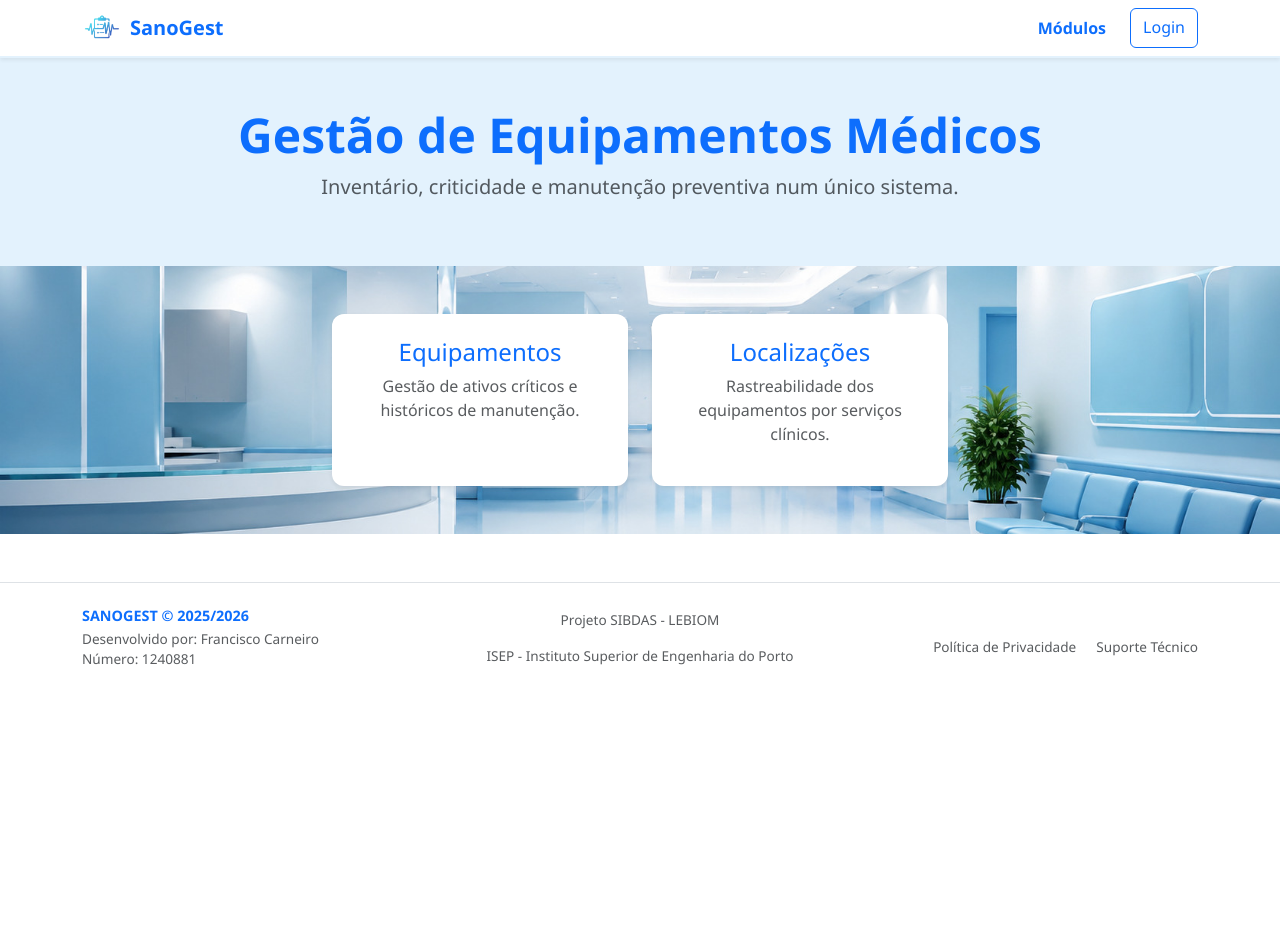
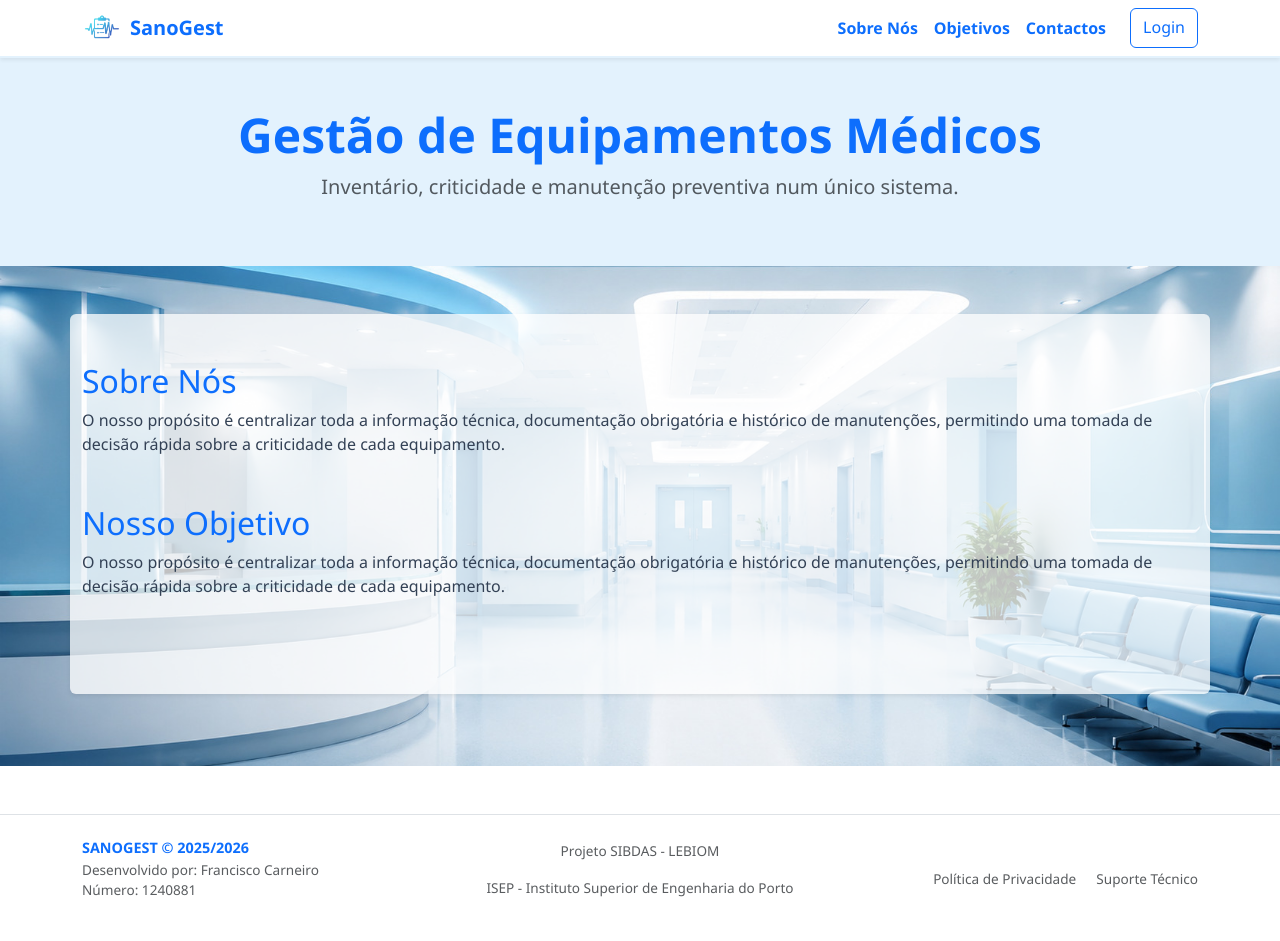
Before and after one commit to franciscopedrosacarneiro-star/SanoGest, a PHP site: page /public/index.html in a window 1280 px wide. Before the commit the page ends 665 px from the top, so only its background shows below. Run offline with PHP 8.4, Linux system fonts and the light colour scheme; some libraries are stand-ins or nearby versions.

Commit message:
Ancoras index Public

```diff
--- a/assets/css/1240881.css
+++ b/assets/css/1240881.css
@@ -43,11 +43,3 @@ footer {
 
 footer .text-muted { font-size: 0.85rem; }
 footer .text-primary { text-transform: uppercase; font-size: 0.9rem; }
-/* Estilo para a mensagem de erro personalizada */
-.erro-personalizado {
-    color: #dc3545;
-    font-size: 0.85rem;
-    margin-top: 10px;
-    text-align: center;
-    font-weight: 500;
-}
--- a/public/index.html
+++ b/public/index.html
@@ -13,8 +13,11 @@
         <div class="container">
             <img src="../assets/img/logo 255.png" alt="Logo SanoGest" style="height: 40px;" class="me-2">
             <a class="navbar-brand fw-bold text-primary" href="#">SanoGest</a>
+
             <div class="navbar-nav ms-auto">
-                <a class="nav-link" href="#modulos">Módulos</a>
+                <a class="nav-link" href="#sobre">Sobre Nós</a>
+                <a class="nav-link" href="#objetivo">Objetivos</a>
+                <a class="nav-link" href="#contactos">Contactos</a>
                 <a class="btn btn-outline-primary ms-3" href="login.html">Login</a>
             </div>
         </div>
@@ -27,27 +30,23 @@
         </div>
     </header>
 
-    <main class="container-fluid fundo-personalizado py-5">
-        <section id="modulos" class="row text-center g-4 justify-content-center">
-    <div class="col-md-3">
-        <div class="card p-4 shadow-sm h-100 border-0">
-            <h4 class="text-primary">Equipamentos</h4>
-            <p class="text-muted">Gestão de ativos críticos e históricos de manutenção.</p>
-        </div>
-    </div>
-    <div class="col-md-3">
-        <div class="card p-4 shadow-sm h-100 border-0">
-            <h4 class="text-primary">Localizações</h4>
-            <p class="text-muted">Rastreabilidade dos equipamentos por serviços clínicos.</p>
-        </div>
-    </div>
-</section>
+    <main class="container-fluid fundo-personalizado py-5" style="background-image: url('../assets/img/fundo-hospitalar.jpg'); background-size: cover; background-position: center; min-height: 500px;">
+        <div class="container py-5 bg-white bg-opacity-75 rounded shadow-sm">
+            <section id="sobre" class="mb-5">
+                <h2 class="text-primary"> Sobre Nós</h2>
+                <p>O nosso propósito é centralizar toda a informação técnica, documentação obrigatória e histórico de manutenções, permitindo uma tomada de decisão rápida sobre a criticidade de cada equipamento.</p>
+            </section>
+            <section id="objetivo" class="mb-5">
+                <h2 class="text-primary"> Nosso Objetivo</h2>
+                <p>O nosso propósito é centralizar toda a informação técnica, documentação obrigatória e histórico de manutenções, permitindo uma tomada de decisão rápida sobre a criticidade de cada equipamento.</p>
+            </section>
+
     </main>
 
     <footer class="bg-white border-top py-4 mt-5">
         <div class="container">
             <div class="row align-items-center">
-                <div class="col-md-4 text-center text-md-start">
+                <div class="col-md-4 text-center text-md-start" id="contactos">
                     <h6 class="text-primary fw-bold mb-1">SanoGest © 2025/2026</h6>
                     <p class="text-muted small mb-0">Desenvolvido por: Francisco Carneiro</p>
                     <p class="text-muted small">Número: 1240881</p>
```
